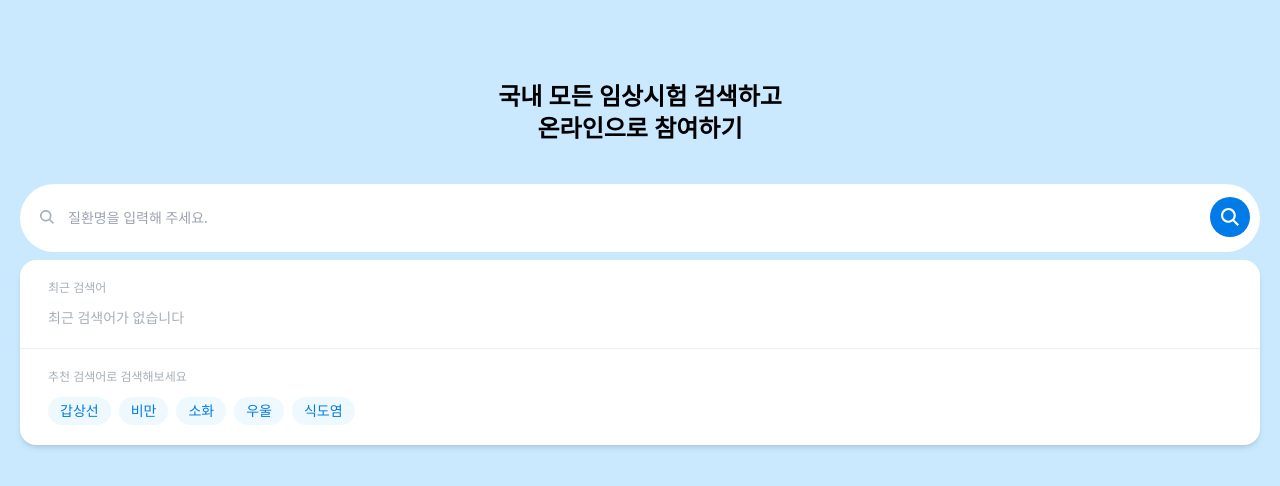
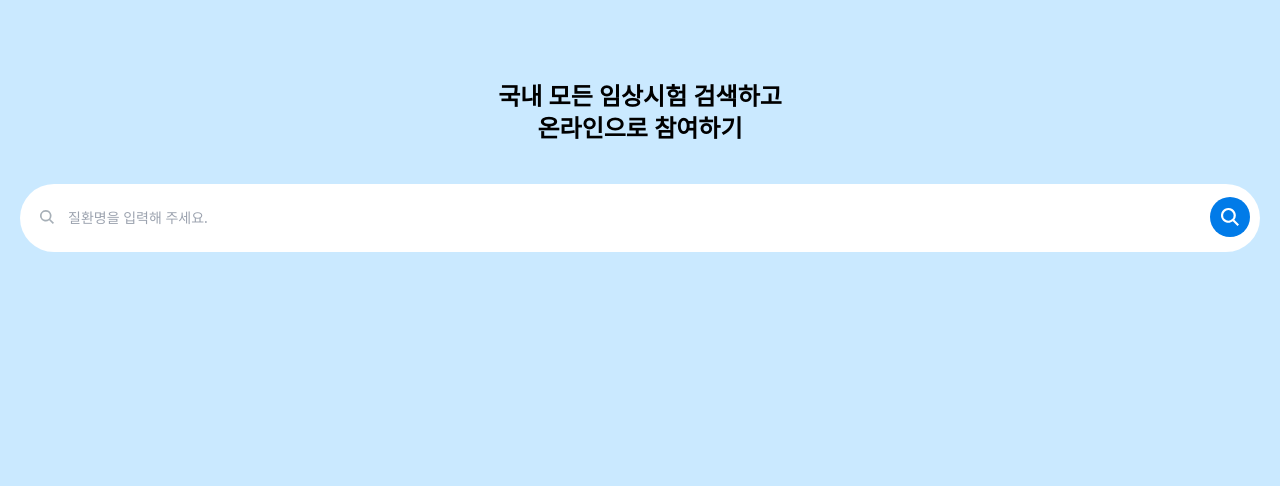
Before and after one commit to gamangee/pre-onboarding-11th-4-13, a React (Vite) app: page / in a window 1280 px wide. Shown: the top 486 px of the page. Built offline with nearby package versions, Linux system fonts and the light colour scheme.

Commit message:
[Fix] 키보드 이벤트 발생시 bg 색을 다르게 주는 css 추가

```diff
--- a/src/App.tsx
+++ b/src/App.tsx
@@ -8,7 +8,7 @@ import useKeyboard from './hooks/useKeyboard';
 
 export default function App() {
   const [isLoading, setIsLoading] = useState<boolean>(false);
-  const [isOpenPopup, setIsOpenPopup] = useState<boolean>(true);
+  const [isOpenPopup, setIsOpenPopup] = useState<boolean>(false);
   const [searchValue, setSearchValue] = useState<string>('');
   const [recommendedSickNms, setRecommendedSickNms] = useState<
     SickNmListProps[]
@@ -23,7 +23,7 @@ export default function App() {
 
   const { searchHistory, updateSearchHistory } = useSearchHistory();
 
-  const { handleKeyboard, setSelectIndex } = useKeyboard(
+  const { handleKeyboard, selectIndex, setSelectIndex } = useKeyboard(
     recommendedSickNms,
     isOpenPopup,
     setIsOpenPopup,
@@ -86,6 +86,7 @@ export default function App() {
             searchHistory={searchHistory}
             handleSearchValue={handleSearchValue}
             recommendedSickNms={recommendedSickNms}
+            selectIndex={selectIndex}
             setSelectIndex={setSelectIndex}
           />
         </div>
--- a/src/components/SearchPopup.tsx
+++ b/src/components/SearchPopup.tsx
@@ -4,6 +4,7 @@ import SearchResultItem from './SearchResultItem';
 
 interface SearchPopupProps {
   isLoading: boolean;
+  selectIndex: number;
   searchValue: string;
   debouncedAndThrottledSearchValue: string;
   searchHistory: string[];
@@ -25,6 +26,7 @@ export default function SearchPopup({
   searchHistory,
   handleSearchValue,
   recommendedSickNms,
+  selectIndex,
   setSelectIndex,
 }: SearchPopupProps) {
   const directSearch = (searchKeyword: string) => {
@@ -40,6 +42,7 @@ export default function SearchPopup({
             searchValue={searchValue}
             resultKeyword={searchValue}
             directSearch={directSearch}
+            onKeyboard={false}
             setSelectIndex={setSelectIndex}
           />
           <h1 className="text-lightGray text-xs mt-3 mb-1 px-7">추천 검색어</h1>
@@ -47,12 +50,13 @@ export default function SearchPopup({
             <h2 className="text-sm text-darkGray px-7">검색중</h2>
           ) : recommendedSickNms.length > 0 ? (
             <ul>
-              {recommendedSickNms.map(({ sickCd, sickNm }) => (
+              {recommendedSickNms.map(({ sickCd, sickNm }, index) => (
                 <SearchResultItem
                   key={sickCd}
                   searchValue={debouncedAndThrottledSearchValue}
                   resultKeyword={sickNm}
                   directSearch={directSearch}
+                  onKeyboard={selectIndex === index}
                   setSelectIndex={setSelectIndex}
                 />
               ))}
@@ -74,6 +78,7 @@ export default function SearchPopup({
                       searchValue={searchValue}
                       resultKeyword={searchValue}
                       directSearch={directSearch}
+                      onKeyboard={selectIndex === index}
                       setSelectIndex={setSelectIndex}
                     />
                   ))}
--- a/src/components/SearchResultItem.tsx
+++ b/src/components/SearchResultItem.tsx
@@ -4,6 +4,7 @@ import { SearchIcon } from '../assets/icons';
 interface SearchResultItemProps {
   searchValue: string;
   resultKeyword: string;
+  onKeyboard: boolean;
   directSearch: (searchKeyword: string) => void;
   setSelectIndex: React.Dispatch<React.SetStateAction<number>>;
 }
@@ -11,11 +12,16 @@ interface SearchResultItemProps {
 export default function SearchResultItem({
   searchValue,
   resultKeyword,
+  onKeyboard,
   directSearch,
   setSelectIndex,
 }: SearchResultItemProps) {
   return (
-    <li className="px-5 py-2 hover:bg-lightGrayHover list-none">
+    <li
+      className={`px-5 py-2 hover:bg-lightGrayHover list-none ${
+        onKeyboard ? 'bg-lightGrayHover' : ''
+      }`}
+    >
       <button
         onClick={() => directSearch(searchValue)}
         onMouseOver={() => setSelectIndex(-1)}
--- a/src/hooks/useKeyboard.tsx
+++ b/src/hooks/useKeyboard.tsx
@@ -21,8 +21,10 @@ const useKeyboard = (
       if (event.isComposing) return;
 
       if (event.key === KEYBOARD.enter) {
-        setSearchValue(recommendedSickNms[selectIndex].sickNm);
-        setIsOpenPopup(false);
+        if (recommendedSickNms[selectIndex]) {
+          setSearchValue(recommendedSickNms[selectIndex].sickNm);
+          setIsOpenPopup(false);
+        }
       }
 
       if (event.key === KEYBOARD.arrowUp) {
@@ -50,7 +52,7 @@ const useKeyboard = (
     ]
   );
 
-  return { handleKeyboard, setSelectIndex };
+  return { handleKeyboard, selectIndex, setSelectIndex };
 };
 
 export default useKeyboard;
--- a/src/service/searchAPI.tsx
+++ b/src/service/searchAPI.tsx
@@ -38,12 +38,10 @@ class searchSickNmAPI {
     if (cacheRes) return await cacheRes.json();
 
     try {
-      const { data } = await this.axiosInstance.get(
-        `/sick?q=${searchKeyword}`,
-        config
-      );
+      const { data } = await this.axiosInstance.get(API_URL, config);
       console.info('calling api');
       setCacheStorage(API_URL, queryStr, data);
+      return data;
     } catch (error) {
       const axiosError = error as AxiosError<ErrorResponse>;
       alert(axiosError.response?.data.message || ERROR_MESSAGE);
--- a/tailwind.config.js
+++ b/tailwind.config.js
@@ -9,7 +9,7 @@ export default {
         lightblue: '#eef8ff',
         lightblueHover: '#e1f3ff',
         lightGray: '#a6afb7',
-        lightGrayHover: '#fafafa',
+        lightGrayHover: '#f3f4f6',
         darkGray: '6a737b',
         borderGray: '#edf0f2',
       },
```
